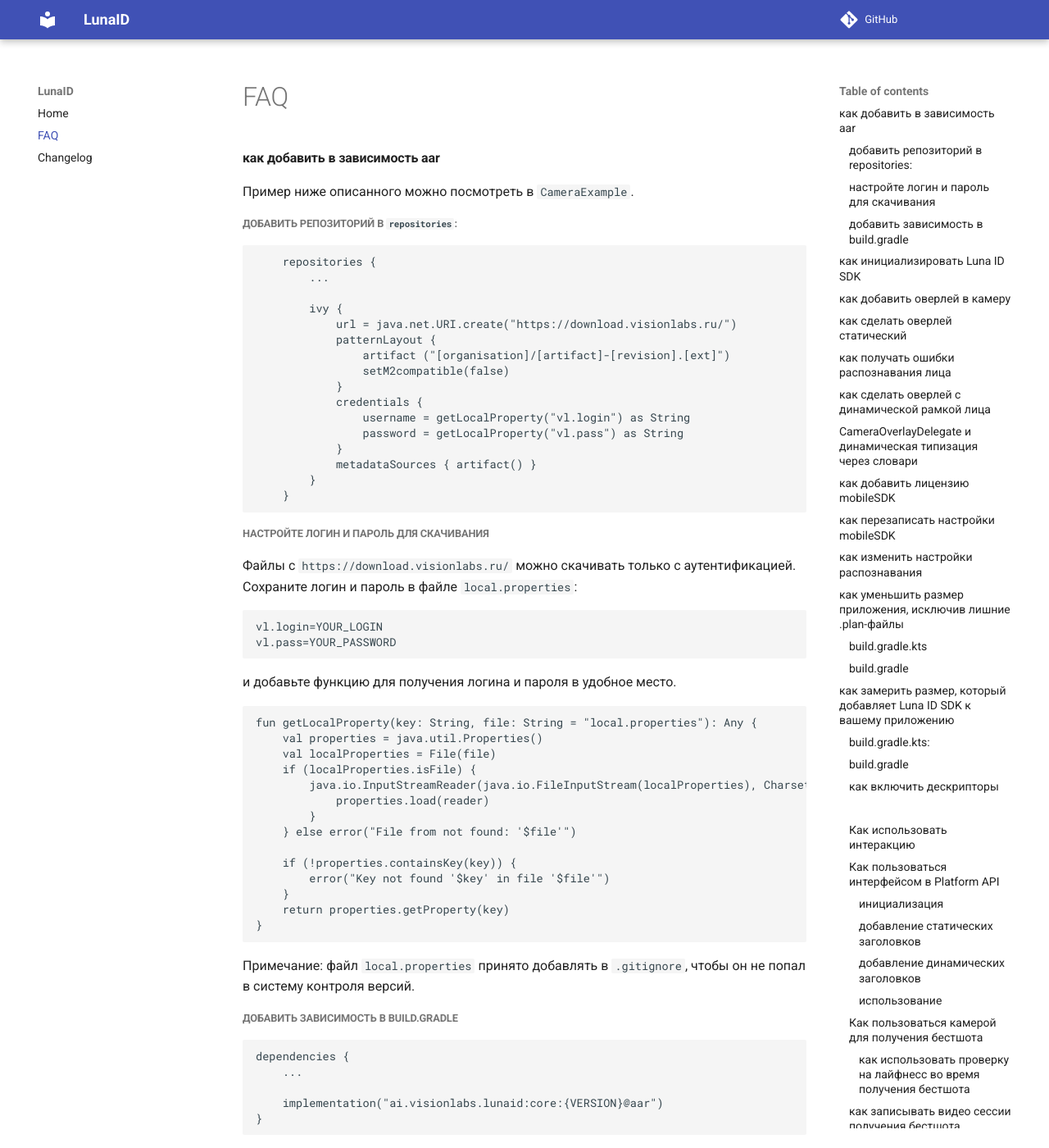
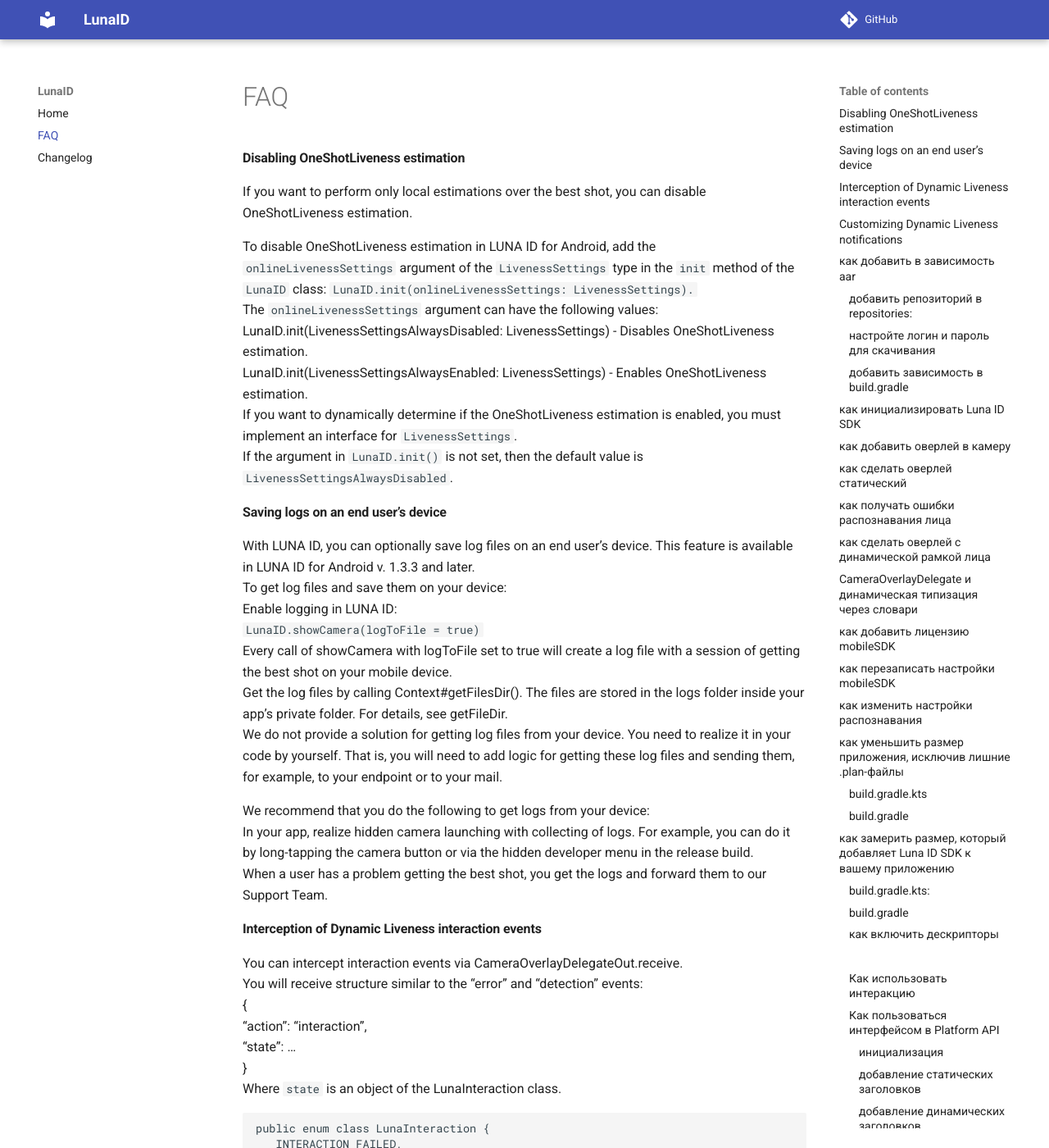
Before and after one commit to VisionLabs/LunaID, an MkDocs documentation site: the page built from docs/faq.md, in a window 1280 px wide and 1400 px high. Shown: the whole window at 82% size. Built offline with MkDocs 1.6.1 and Material for MkDocs 9.7.7, drawn with Linux system fonts in a browser that asks for light colours; comment, search, counter and statistics services are not loaded; the version menu is left out; some of the changed text lies outside the part shown.

Commit message:
update faq

````diff
--- a/docs/faq.md
+++ b/docs/faq.md
@@ -1,3 +1,69 @@
+
+#### Disabling OneShotLiveness estimation
+If you want to perform only local estimations over the best shot, you can disable OneShotLiveness estimation.
+
+To disable OneShotLiveness estimation in LUNA ID for Android, add the `onlineLivenessSettings` argument of the `LivenessSettings` type in the `init` method of the `LunaID` class: `LunaID.init(onlineLivenessSettings: LivenessSettings).`
+The `onlineLivenessSettings` argument can have the following values:
+LunaID.init(LivenessSettingsAlwaysDisabled: LivenessSettings) - Disables OneShotLiveness estimation.
+LunaID.init(LivenessSettingsAlwaysEnabled: LivenessSettings) - Enables OneShotLiveness estimation.
+If you want to dynamically determine if the OneShotLiveness estimation is enabled, you must implement an interface for `LivenessSettings`.
+If the argument in `LunaID.init()` is not set, then the default value is `LivenessSettingsAlwaysDisabled`.
+
+#### Saving logs on an end user’s device
+
+With LUNA ID, you can optionally save log files on an end user’s device. This feature is available in LUNA ID for Android v. 1.3.3 and later.
+To get log files and save them on your device:
+Enable logging in LUNA ID:
+`LunaID.showCamera(logToFile = true)`
+Every call of showCamera with logToFile  set to true will create a log file with a session of getting the best shot on your mobile device.
+Get the log files by calling Context#getFilesDir(). The files are stored in the logs folder inside your app’s private folder. For details, see getFileDir.
+We do not provide a solution for getting log files from your device. You need to realize it in your code by yourself. That is, you will need to add logic for getting these log files and sending them, for example, to your endpoint or to your mail.
+
+We recommend that you do the following to get logs from your device:
+In your app, realize hidden camera launching with collecting of logs. For example, you can do it by long-tapping the camera button or via the hidden developer menu in the release build.
+When a user has a problem getting the best shot, you get the logs and forward them to our Support Team.
+
+
+#### Interception of Dynamic Liveness interaction events
+
+You can intercept interaction events via CameraOverlayDelegateOut.receive.
+You will receive structure similar to the "error" and "detection" events:
+{
+"action": "interaction",
+"state": ...
+}
+Where `state` is an object of the LunaInteraction class.
+
+
+```
+public enum class LunaInteraction {
+   INTERACTION_FAILED,
+   INTERACTION_STARTED,
+
+   INTERACTION_EYES_OPENED,
+   INTERACTION_EYES_CLOSED,
+   INTERACTION_EYES_OPENED_AGAIN,
+
+   INTERACTION_SUCCESS
+}
+```
+
+
+Just like with errors based on this state, you can control how interaction messages will look like.
+
+
+#### Customizing Dynamic Liveness notifications
+You can customize messages that are shown when a user performs blinking to fulfill the Dynamic Liveness estimation. For example, you can change:
+* Notification language
+* Fonts
+* Font colors
+* Background colors
+
+To do this, in LUNA ID for Android:
+Call LunaID.showCamera() with ShowCameraParams(disableInteractionTips=true).
+Subscribe to CameraOverlayDelegateOut.receive to receive interaction events.
+Implement your own camera overlay. For an example of creating an overlay, see LUNA ID Android Examples.
+Use the overlay to implement any logic to show or hide customized interaction tips wherever you like.
 
 
 #### как добавить в зависимость aar
@@ -429,3 +495,10 @@
 После завершения работы камеры в методы `bestShot(bestShot: BestShot, videoPath: String?)` и `canceled(videoPath: String?)` будет передан путь к локально сохраненному видеофайлу. В этот файл пишется весь процесс получения бестшота, от момента открытия экрана с камерой и до завершения.
 
 `Luna ID SDK` не управляет этими файлами, предполагается, что управление этими файлами (удалять, копировать, отправлять на сервер) является ответственностью вызывающей стороны.
+
+
+#### Recording a video stream only with the face detected
+
+With LUNA ID, you can record either entire video sessions or only video sessions in which a face was detected in at least one frame.
+
+To do this, in LUNA ID for Android, call LunaID.showCamera() with ShowCameraParams(recordVideo=true, ignoreVideoWithoutFace=true).
````
